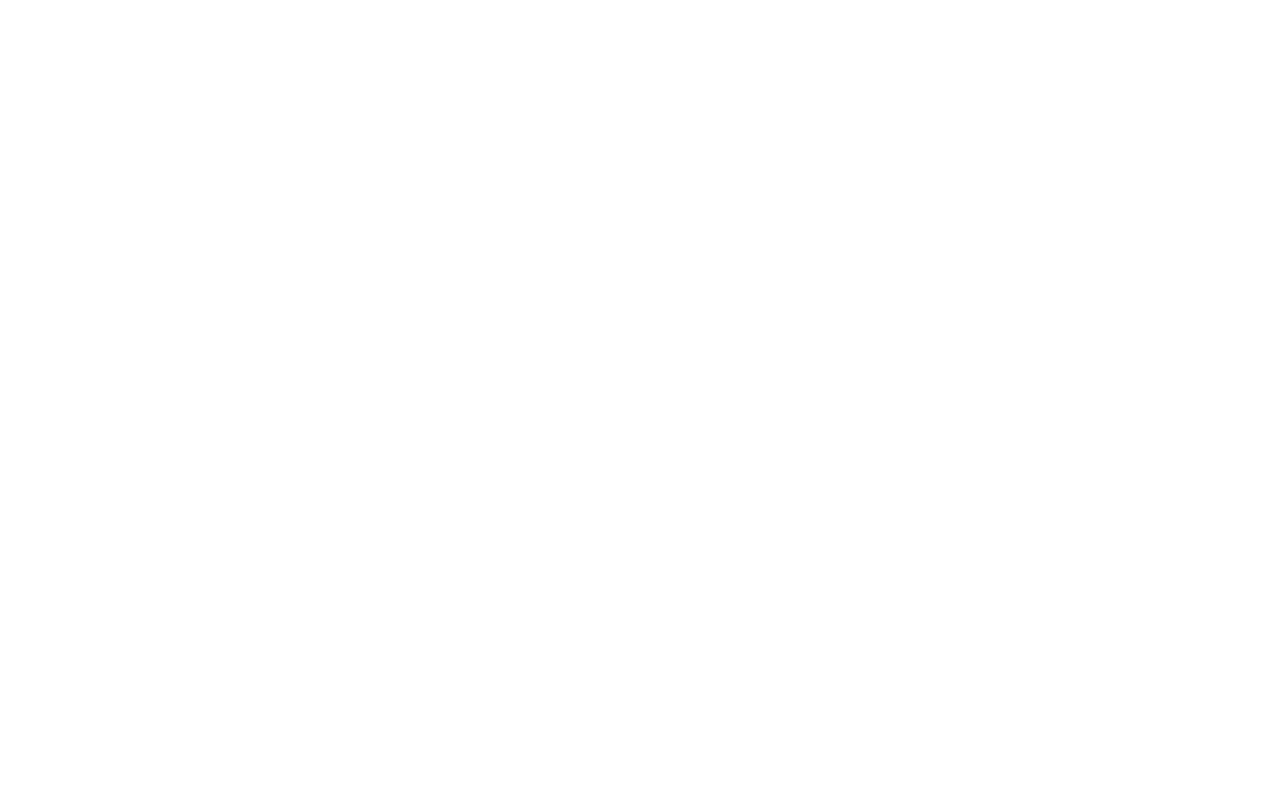
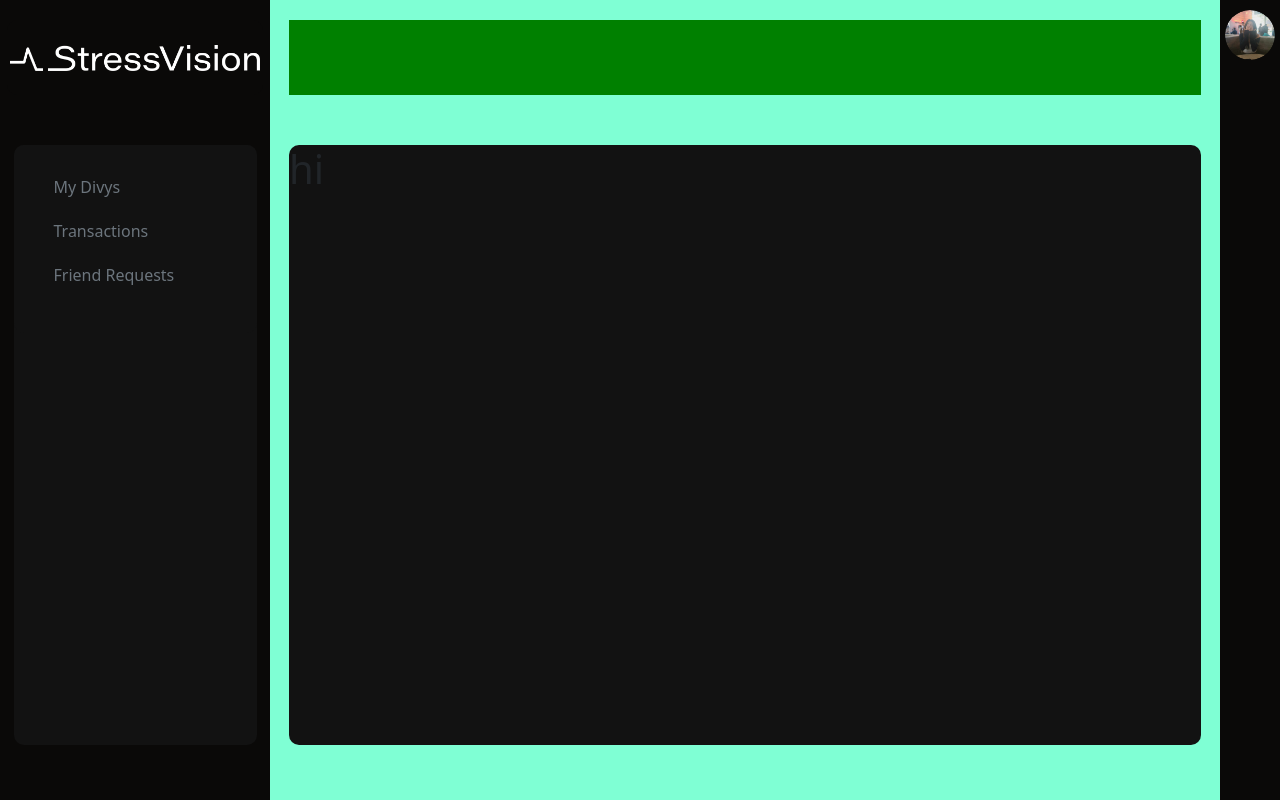
Before and after one commit to calvinxia1/divvy, a React (Create React App) app in the folder client/: page /homepage/divys in a window 1280 px wide. Before the commit this address had no page. Built offline with nearby package versions, Linux system fonts and the light colour scheme.

Commit message:
switching over to layout and routing WIP

```diff
--- a/client/src/App.tsx
+++ b/client/src/App.tsx
@@ -1,6 +1,6 @@
 import React, { useState, useEffect } from "react";
 import { BrowserRouter as Router, Route, Routes } from 'react-router-dom';
-import HomePage from "./pages/HomePage";
+import DivyPage from "./pages/DivyPage";
 import Login from "./pages/Login";
 import { UserContextProvider } from "./context/UserContextProvider";
 
@@ -9,7 +9,8 @@
     <UserContextProvider>
       <Router>
         <Routes>
-          <Route path = '/homepage' element = {<HomePage/>}/>
+          <Route path = '/homepage/divys' element = {<DivyPage/>}/>
+          {/*<Route path = 'homepage/transactions' element = {<TransactionPage}/>*/}
           <Route path = '/login' element = {<Login/>}/>
         </Routes>
       </Router>
--- /dev/null
+++ b/client/src/layout-styles/HomeLayout.css
@@ -0,0 +1,86 @@
+.head-container {
+    display:flex;
+    flex-direction: column;
+    align-items: center;
+    background-color: green;
+    height: 75px;
+    width: 96%;
+    margin-top: 20px;
+}
+.left-container {
+    display: flex;
+    flex-direction: column;
+    width:270px;
+    height:100vh;
+    background-color: inherit;
+    align-items: center;
+}
+.body-container{
+    display:flex;
+    flex-direction: column;
+    flex: 1;
+    height:100%;
+    background-color: aquamarine;
+    align-items: center;
+}
+.right-container{
+    display: flex;
+    flex-direction: column;
+    background-color: inherit;
+    width: 60px;
+    height:100%;
+    align-items: center;
+}
+.logo-container {
+    display:flex;
+    margin-top: 20px;
+    justify-content: center; /* Center horizontally */
+    align-items: center;
+    background-color: inherit;
+    width: 95%;
+    height: 75px;
+    align-items: center;
+    border-radius: 10px;
+}
+.profile {
+    position: absolute;
+    background-color: inherit;
+    margin-top: 10px;
+
+}
+.nav {
+    position: absolute;
+
+}
+
+.sidebar-container{
+    position: relative;
+    margin-top: 50px;
+    width: 90%; /* Set the width of the sidebar */
+    height: 75%;
+    background-color: #121212; /* Background color for the sidebar */
+    display: flex;
+    flex-direction: column;
+    border-radius: 10px;
+}
+
+.feed-container {
+    position: relative;
+    /* margin-top: 10%; */
+    margin-top: 50px;
+    width: 96%;
+    height: 75%;
+    background-color: #121212; /* Background color for the sidebar */
+    display: flex;
+    flex-direction: column;
+    border-radius: 10px;
+}
+
+
+.div {
+    display:flex;
+    flex-direction: row;
+    width: 100vw;
+    height: 100vh;
+    background-color: #0a0908;
+}
--- a/client/src/pages/HomePage.tsx
+++ b/client/src/layout/HomeLayout.tsx
@@ -1,17 +1,15 @@
-import React, {useState} from 'react'
+import React, {ReactNode} from 'react'
 import ProfileButton from "../components/ProfileButton";
 import Logo from "../components/Logo";
-import '../styles/HomePage.css';
+import '../layout-styles/HomeLayout.css';
 import Sidebar from '../components/Sidebar';
 import {useUser} from "../context/UserContextProvider";
-
-const HomePage = () => {
+interface Props {
+  children: ReactNode;
+}
+const HomeLayout = ({children}: Props) => {
   const {userId} = useUser();
-
-    const pages = ["My Divys", "Transactions", "Notifications"];
-
-    const [feed, setFeed] = useState(0);
-
+  const pages = ["My Divys", "Transactions", "Friend Requests"];
   return (
     <div className="div">
         <div className = "left-container">
@@ -19,7 +17,7 @@
               <Logo />
           </div>
           <div className="sidebar-container">
-            <Sidebar pages = {pages} onSelectItem={() => setFeed(1)}></Sidebar>
+            <Sidebar pages = {pages} onSelectItem={() => console.log(pages)}></Sidebar>
           </div>
         </div>
         <div className='body-container'>
@@ -29,7 +27,10 @@
 
             </div>
           </div>
-          <div className="feed-container"> {userId && <p>Your User ID: {userId}</p>}</div>
+          <div className="feed-container">
+            {userId && <p>Your User ID: {userId}</p>}
+            {children}
+          </div>
 
 
         </div>
@@ -41,7 +42,7 @@
 
 
       </div>
-    );
+  )
 }
 
-export default HomePage
+export default HomeLayout
--- /dev/null
+++ b/client/src/pages/DivyPage.tsx
@@ -0,0 +1,17 @@
+import React, {useState} from 'react'
+import ProfileButton from "../components/ProfileButton";
+import Logo from "../components/Logo";
+import '../styles/HomePage.css';
+import {useUser} from "../context/UserContextProvider";
+import HomeLayout from '../layout/HomeLayout';
+
+const DivyPage = () => {
+    const {userId} = useUser();
+    return (
+      <HomeLayout>
+        <h1>hi</h1>
+      </HomeLayout>
+    );
+}
+
+export default DivyPage
--- a/client/src/pages/Login.tsx
+++ b/client/src/pages/Login.tsx
@@ -27,7 +27,7 @@
         body: JSON.stringify(data),
       });
 
-      if (response.status == 200) {
+      if (response.status === 200) {
         // Request was successful, you can handle the response here
         // For example, you can redirect the user to another page or show a success message
         // You might also want to clear the username and password fields if needed
@@ -36,9 +36,9 @@
         setUsername('');
         setPassword('');
         setError(0);
-        navigate('/homepage');
+        navigate('/homepage/divys');
 
-      } else if (response.status == 401){
+      } else if (response.status === 401){
         //Username found but password incorrect
         setUsername('');
         setPassword('');
@@ -62,7 +62,7 @@
 
   return (
       <div className="login-wrapper">
-        {(error == 1 || error == 2) &&<h1> You dun fucked up</h1>}
+        {(error === 1 || error === 2) &&<h1> You dun fucked up</h1>}
         <h1>Please Log In</h1>
         <form onSubmit={handleSubmit}>
           <label>
```
Also changed, not shown: client/src/components/Feed.tsx (+15 -6 lines). Lines whose indentation alone changed are shown as unchanged.
